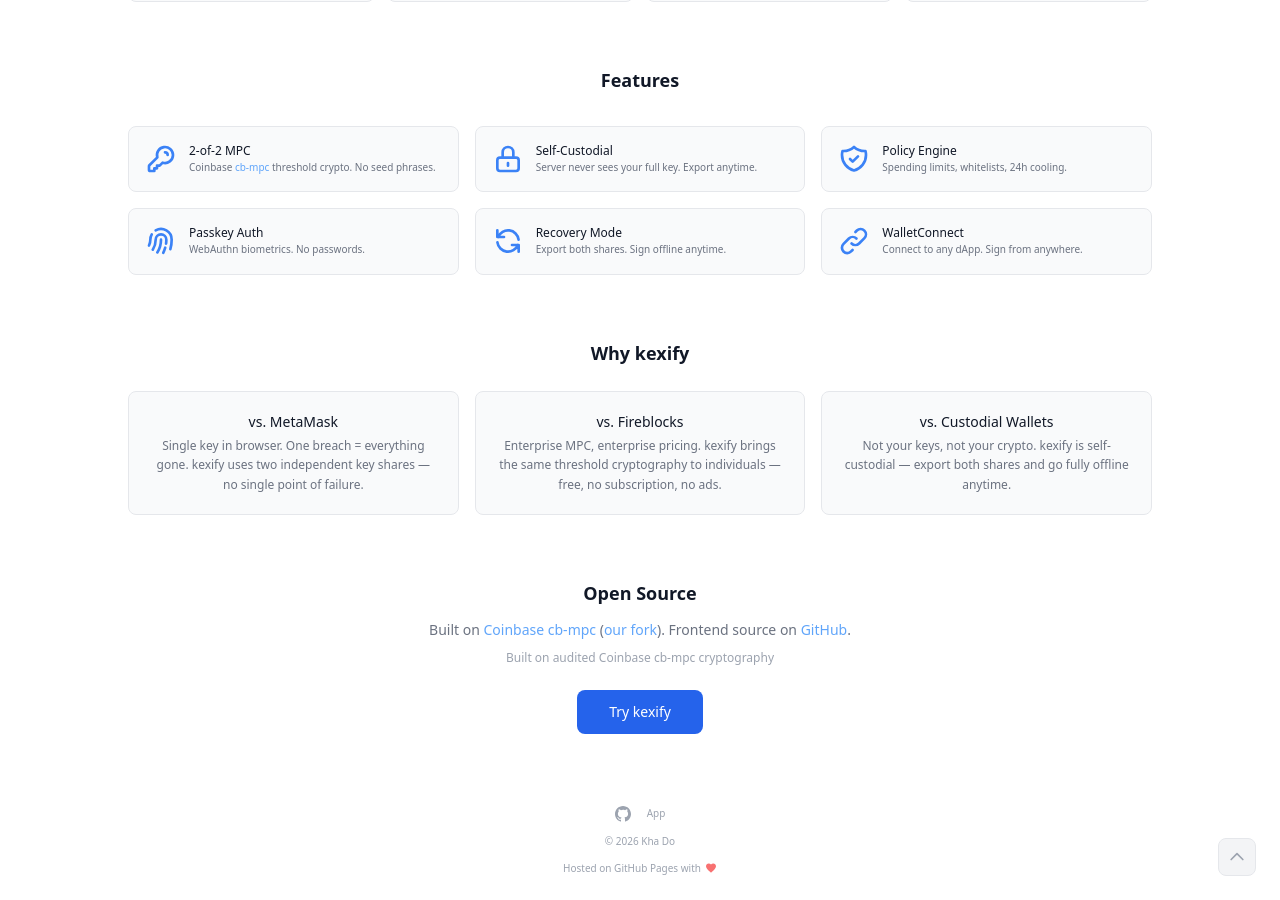
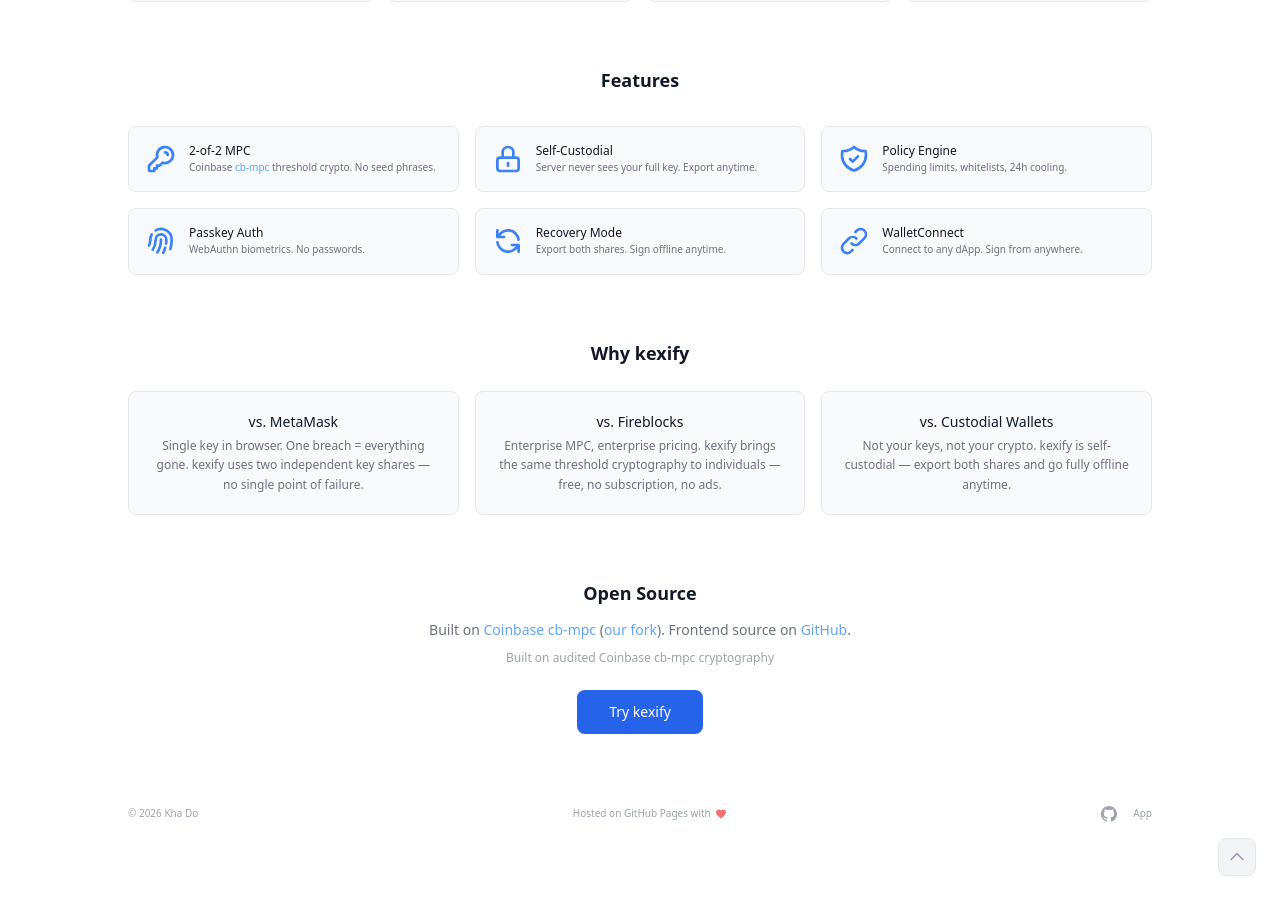
Before and after one commit to nguyenkha/kexify-home, a Jekyll site: the page built from index.html, in a window 1280 px wide and 900 px high, scrolled down 930 px. Built offline with Jekyll 4.4.1, drawn with Linux system fonts in a browser that asks for light colours; nearby versions of some CDN libraries; after the commit the page ends 1776 px from its top, so only the background shows below that.

Commit message:
fix: horizontal footer layout with three columns

```diff
--- a/_includes/footer.html
+++ b/_includes/footer.html
@@ -1,12 +1,12 @@
 <footer class="py-6 px-4 md:px-8">
-  <div class="max-w-5xl mx-auto flex flex-col items-center gap-3 text-[10px] dark:text-gray-500 text-gray-400">
+  <div class="max-w-5xl mx-auto flex flex-col sm:flex-row items-center justify-between gap-4 text-[10px] dark:text-gray-500 text-gray-400">
+    <span>&copy; {{ 'now' | date: '%Y' }} Kha Do</span>
+    <span class="flex items-center gap-1">Hosted on GitHub Pages with <svg class="w-3 h-3 text-red-400" viewBox="0 0 24 24" fill="currentColor"><path d="M12 21.35l-1.45-1.32C5.4 15.36 2 12.28 2 8.5 2 5.42 4.42 3 7.5 3c1.74 0 3.41.81 4.5 2.09C13.09 3.81 14.76 3 16.5 3 19.58 3 22 5.42 22 8.5c0 3.78-3.4 6.86-8.55 11.54L12 21.35z"/></svg></span>
     <div class="flex items-center gap-4">
       <a href="https://github.com/nguyenkha/kexify-web" class="hover:text-gray-300 transition-colors">
         <svg class="w-4 h-4" viewBox="0 0 24 24" fill="currentColor"><path d="M12 0C5.374 0 0 5.373 0 12c0 5.302 3.438 9.8 8.207 11.387.599.111.793-.261.793-.577v-2.234c-3.338.726-4.033-1.416-4.033-1.416-.546-1.387-1.333-1.756-1.333-1.756-1.089-.745.083-.729.083-.729 1.205.084 1.839 1.237 1.839 1.237 1.07 1.834 2.807 1.304 3.492.997.107-.775.418-1.305.762-1.604-2.665-.305-5.467-1.334-5.467-5.931 0-1.311.469-2.381 1.236-3.221-.124-.303-.535-1.524.117-3.176 0 0 1.008-.322 3.301 1.23A11.509 11.509 0 0112 5.803c1.02.005 2.047.138 3.006.404 2.291-1.552 3.297-1.23 3.297-1.23.653 1.653.242 2.874.118 3.176.77.84 1.235 1.911 1.235 3.221 0 4.609-2.807 5.624-5.479 5.921.43.372.823 1.102.823 2.222v3.293c0 .319.192.694.801.576C20.566 21.797 24 17.3 24 12c0-6.627-5.373-12-12-12z"/></svg>
       </a>
       <a href="http://app.kexify.co/" class="hover:text-gray-300 transition-colors">App</a>
     </div>
-    <span>&copy; {{ 'now' | date: '%Y' }} Kha Do</span>
-    <span class="flex items-center gap-1">Hosted on GitHub Pages with <svg class="w-3 h-3 text-red-400" viewBox="0 0 24 24" fill="currentColor"><path d="M12 21.35l-1.45-1.32C5.4 15.36 2 12.28 2 8.5 2 5.42 4.42 3 7.5 3c1.74 0 3.41.81 4.5 2.09C13.09 3.81 14.76 3 16.5 3 19.58 3 22 5.42 22 8.5c0 3.78-3.4 6.86-8.55 11.54L12 21.35z"/></svg></span>
   </div>
 </footer>
```
